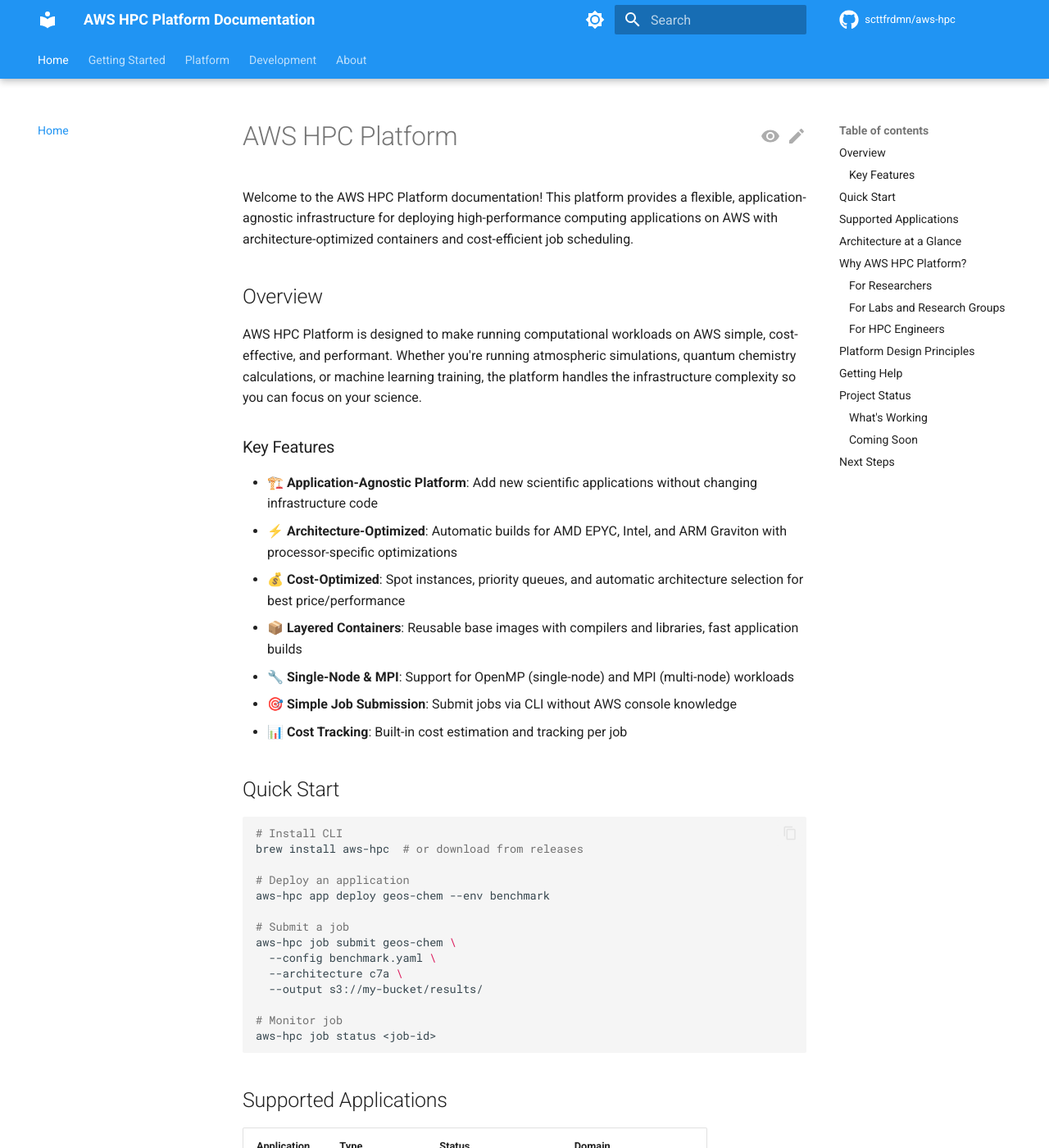
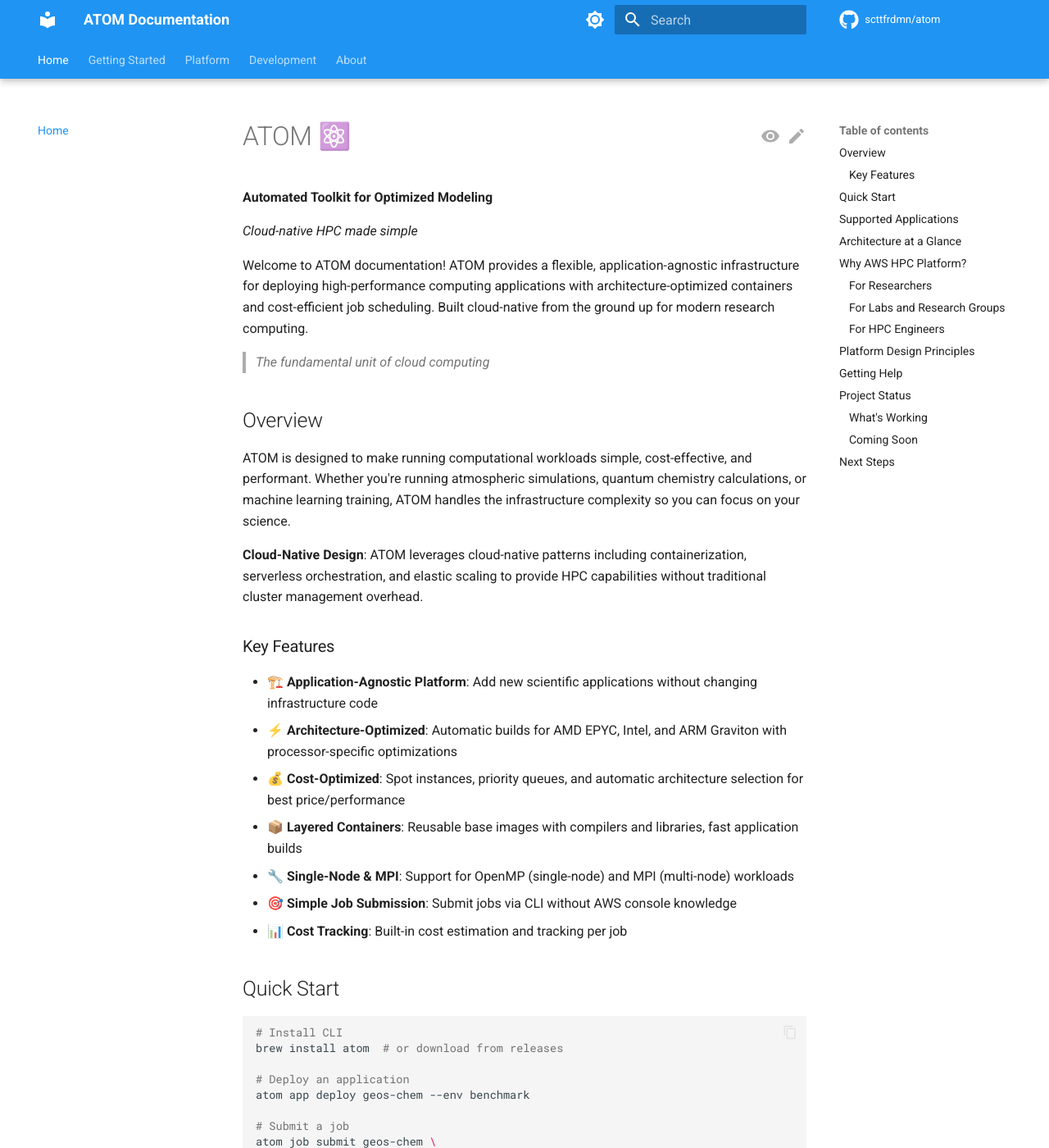
Before and after one commit to scttfrdmn/atom, an MkDocs documentation site: the page built from docs/index.md, in a window 1280 px wide and 1400 px high. Shown: the whole window at 82% size. Built offline with MkDocs 1.6.1 and Material for MkDocs 9.7.7, drawn with Linux system fonts in a browser that asks for light colours; comment, search, counter and statistics services are not loaded; the version menu is left out.

Commit message:
Rebrand to ATOM: Automated Toolkit for Optimized Modeling
Major rebranding from aws-hpc to ATOM with cloud-native HPC focus.

Changes:
- Repository renamed to atom (GitHub redirect in place)
- Updated README with ATOM branding and cloud-native messaging
- Updated mkdocs.yml for atomhpc.io domain
- Updated all documentation references
- Updated GitHub issue templates
- Added tagline: "Cloud-native HPC made simple"
- Added motto: "The fundamental unit of cloud computing"

Branding:
- Name: ATOM (Automated Toolkit for Optimized Modeling)
- Logo: ⚛️ (atom symbol)
- Domain: atomhpc.io
- Focus: Cloud-native HPC platform
- Acronym pattern: Following ORCA model (real word + meaningful acronym)

Related Projects:
- petri: Account management
- cloudworkstation: Interactive workstations
- lens: Development environments (aws-ide renamed)
- cargoship: Data archival
- orca: Kubernetes orchestration

````diff
--- a/docs/index.md
+++ b/docs/index.md
@@ -1,10 +1,18 @@
-# AWS HPC Platform
+# ATOM ⚛️
 
-Welcome to the AWS HPC Platform documentation! This platform provides a flexible, application-agnostic infrastructure for deploying high-performance computing applications on AWS with architecture-optimized containers and cost-efficient job scheduling.
+**Automated Toolkit for Optimized Modeling**
+
+*Cloud-native HPC made simple*
+
+Welcome to ATOM documentation! ATOM provides a flexible, application-agnostic infrastructure for deploying high-performance computing applications with architecture-optimized containers and cost-efficient job scheduling. Built cloud-native from the ground up for modern research computing.
+
+> *The fundamental unit of cloud computing*
 
 ## Overview
 
-AWS HPC Platform is designed to make running computational workloads on AWS simple, cost-effective, and performant. Whether you're running atmospheric simulations, quantum chemistry calculations, or machine learning training, the platform handles the infrastructure complexity so you can focus on your science.
+ATOM is designed to make running computational workloads simple, cost-effective, and performant. Whether you're running atmospheric simulations, quantum chemistry calculations, or machine learning training, ATOM handles the infrastructure complexity so you can focus on your science.
+
+**Cloud-Native Design**: ATOM leverages cloud-native patterns including containerization, serverless orchestration, and elastic scaling to provide HPC capabilities without traditional cluster management overhead.
 
 ### Key Features
 
@@ -20,19 +28,19 @@ AWS HPC Platform is designed to make running computational workloads on AWS simp
 
 ```bash
 # Install CLI
-brew install aws-hpc  # or download from releases
+brew install atom  # or download from releases
 
 # Deploy an application
-aws-hpc app deploy geos-chem --env benchmark
+atom app deploy geos-chem --env benchmark
 
 # Submit a job
-aws-hpc job submit geos-chem \
+atom job submit geos-chem \
   --config benchmark.yaml \
   --architecture c7a \
   --output s3://my-bucket/results/
 
 # Monitor job
-aws-hpc job status <job-id>
+atom job status <job-id>
 ```
 
 ## Supported Applications
--- a/mkdocs.yml
+++ b/mkdocs.yml
@@ -1,9 +1,9 @@
-site_name: AWS HPC Platform Documentation
-site_url: https://scttfrdmn.github.io/aws-hpc
-site_description: Cloud-native platform for running HPC and scientific computing workloads on AWS
+site_name: ATOM Documentation
+site_url: https://atomhpc.io
+site_description: Cloud-native HPC made simple - Automated Toolkit for Optimized Modeling
 site_author: Scott Friedman
-repo_url: https://github.com/scttfrdmn/aws-hpc
-repo_name: scttfrdmn/aws-hpc
+repo_url: https://github.com/scttfrdmn/atom
+repo_name: scttfrdmn/atom
 edit_uri: edit/main/docs/
 
 theme:
````
Also changed, not shown: README.md (+28 -17 lines), 3 other files.
